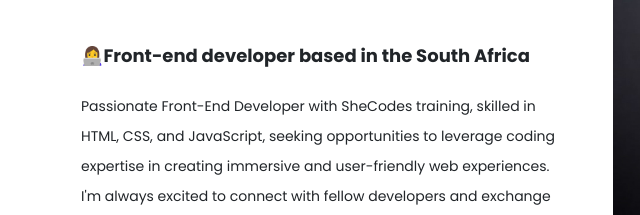
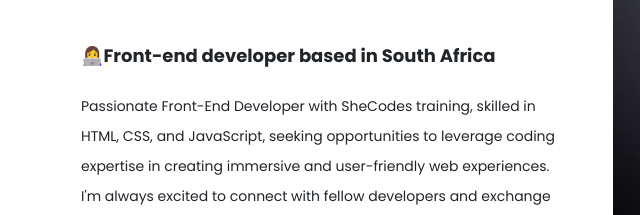
Before and after one commit to Elelwani17/hmmm, a plain HTML site: page about.html in a window 1280 px wide. Shown: the part 301-516 px from the top of the page, 39-679 px from the left. Drawn offline with nearby package versions, Linux system fonts and the light colour scheme; a web font is replaced by a local one.

Commit message:
Update about.html

```diff
--- a/about.html
+++ b/about.html
@@ -77,7 +77,7 @@
         <div class="col">
           <div class="content">
             <h1 class="mb-5">Hi, I am Lufuno</h1>
-            <h2 class="mb-4">👩‍💻Front-end developer based in the South Africa</h2>
+            <h2 class="mb-4">👩‍💻Front-end developer based in South Africa</h2>
             <p class="Lufuno mb-4">
               Passionate Front-End Developer with SheCodes training, skilled in
               HTML, CSS, and JavaScript, seeking opportunities to leverage coding
```
